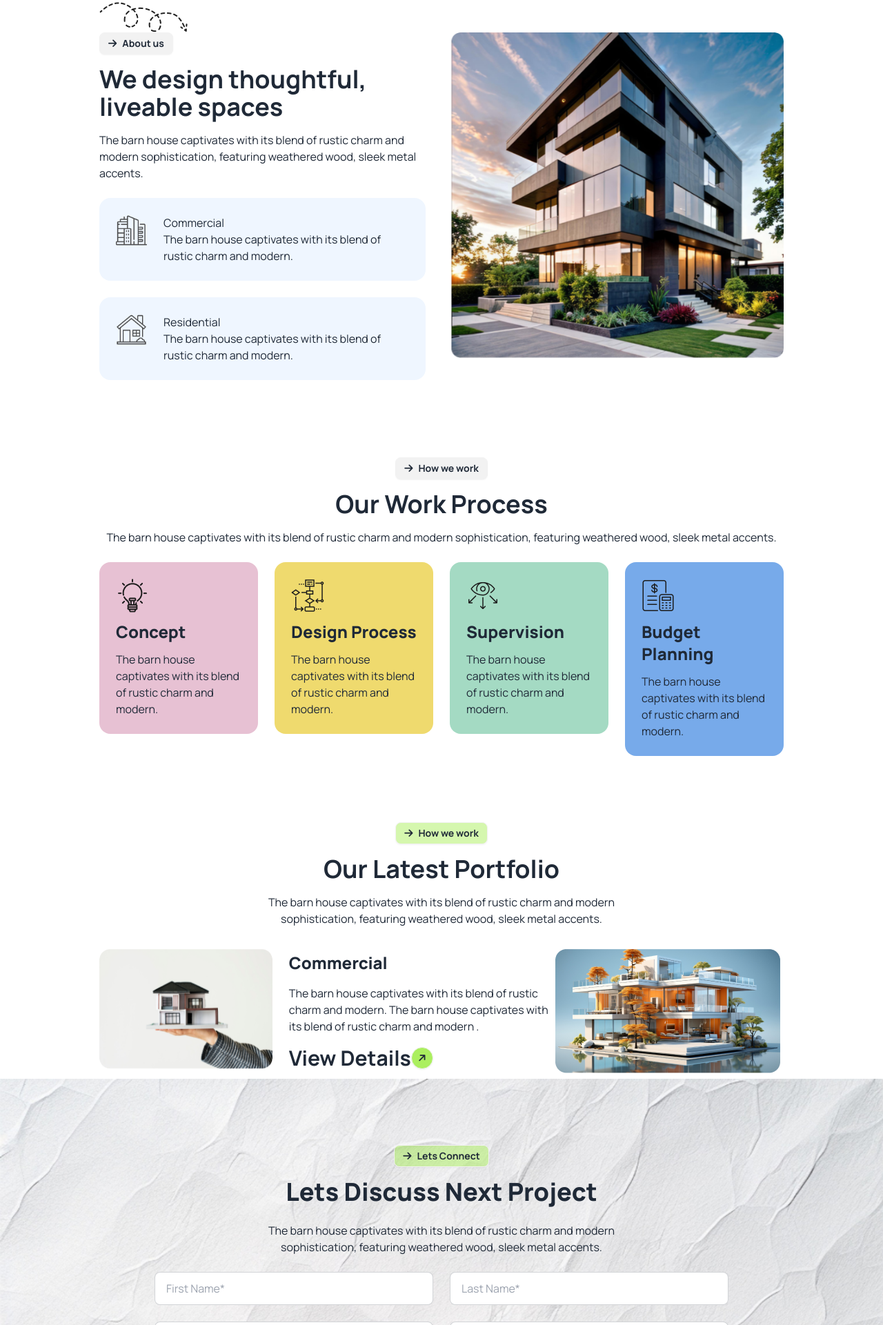
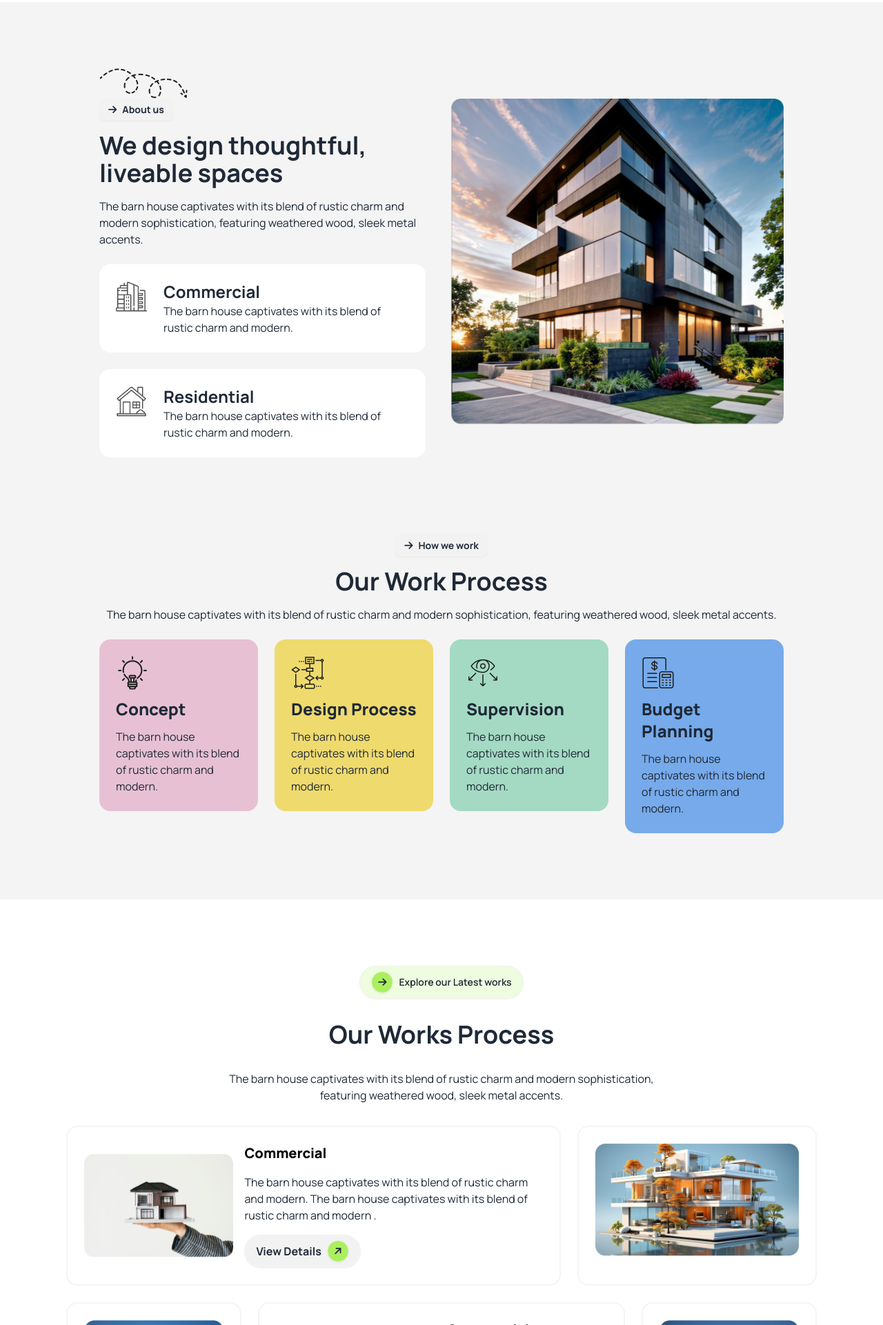
Before and after one commit to mehedee007/M3A01, a plain HTML site: page index.html in a window 1280 px wide. Shown: the part 879-2800 px from the top of the page at 69% size. Drawn offline with nearby package versions, Linux system fonts and the light colour scheme.

Commit message:
challenge part complete

```diff
--- a/index.html
+++ b/index.html
@@ -43,7 +43,7 @@
 
 <body class="font-manrope">
     <div class="">
-        <header class="lg:mx-36 lg:mt-10  lg:mb-28 mb-10 mt-9  bg-gradient-to-b from-[#FFF] to-100% px-5 lg:px-0" >
+        <header class="lg:mx-36 lg:mt-10  lg:mb-28 mb-10 mt-9  bg-[linear-gradient(0deg,_rgb(255,255,255),_rgba(255,255,255,0)_100%)] px-5 lg:px-0" >
 
             <!-- Navigation -->
             <nav>
@@ -52,20 +52,7 @@
                     <!-- For Mobile -->
                     <div class="navbar-start">
                         <div class="dropdown">
-                            <!-- <div tabindex="0" role="button" class="btn btn-ghost lg:hidden">
-                            <svg
-                              xmlns="http://www.w3.org/2000/svg"
-                              class="h-5 w-5"
-                              fill="none"
-                              viewBox="0 0 24 24"
-                              stroke="currentColor">
-                              <path
-                                stroke-linecap="round"
-                                stroke-linejoin="round"
-                                stroke-width="2"
-                                d="M4 6h16M4 12h8m-8 6h16" />
-                            </svg>
-                          </div> -->
+
                             <ul tabindex="0"
                                 class="menu menu-sm dropdown-content bg-base-100 rounded-box z-[1] mt-3 w-52 p-2 shadow">
                                 <li><a>Item 1</a></li>
@@ -136,7 +123,7 @@
             </section>
         </header>
 
-        <section class="w-full">
+        <section class="w-full bg-[#F4F4F4] py-24">
             <!-- About Us Section -->
 
             <div class="mb-8 lg:mb-28 lg:mx-36 px-5 lg:px-0">
@@ -155,23 +142,23 @@
                         </div>
 
 
-                        <!-- Commercial -->
-                        <div class="flex gap-6 text-left bg-blue-50 rounded-2xl p-6">
+
+                        <div class="flex gap-6 text-left bg-white rounded-2xl p-6">
                             <div>
                                 <img src="assets/commercial.png" alt="Commercial">
                             </div>
                             <div>
-                                <h3>Commercial</h3>
+                                <h3 class="text-2xl font-bold">Commercial</h3>
                                 <p>The barn house captivates with its blend of rustic charm and modern.</p>
                             </div>
                         </div>
                         <!--  Residential -->
-                        <div class="flex gap-6 text-left bg-blue-50 rounded-2xl p-6">
+                        <div class="flex gap-6 text-left bg-white rounded-2xl p-6">
                             <div>
                                 <img src="assets/residential.png" alt="Residential">
                             </div>
                             <div>
-                                <h3>Residential</h3>
+                                <h3 class="text-2xl font-bold">Residential</h3>
                                 <p>
                                     The barn house captivates with its blend of rustic charm and modern.
                                 </p>
@@ -250,46 +237,76 @@
         </section>
 
         <!-- Our Latest Portfolio (Challenge Section) -->
-        <section class="w-full">
-            <div class="lg:mx-36 lg:mt-24 px-5 lg:px-0">
-                <div class="flex flex-col gap-8">
-                    <div class="flex flex-col text-center items-center justify-center gap-4 lg:mx-56">
-                        <button class="btn bg-btn-secondary btn-sm w-max font-bold"> <i class="fa-solid fa-arrow-right"></i> How we work
+       <div class="my-24">
+        <div class="flex flex-col justify-center items-center gap-8">
+         <div class="font-bold  text-base font-manrope">
+           <button
+             class="btn rounded-full bg-[#ABEF5F33] "
+           >
+             <span class="btn btn-sm btn-circle bg-btn-primary">
+                <i class="fa-solid fa-arrow-right"></i>
+             </span>
+             Explore our Latest works
            </button>
-                        <h1 class="text-4xl font-bold">Our Latest Portfolio</h1>
-                        <p>
-                            The barn house captivates with its blend of rustic charm and modern sophistication,
-                            featuring weathered wood, sleek metal accents.
+         </div>
+         <h1 class="text-4xl font-bold">Our Works Process</h1>
+         <p class="text-base text-gray-500 lg:w-6/12 text-center">
+           The barn house captivates with its blend of rustic charm and modern sophistication, featuring weathered wood, sleek metal accents.
          </p>
+
+
+         <div class="grid grid-flow-row grid-cols-1 lg:grid-cols-12 mx-4 lg:mx-24 gap-4 lg:gap-6">
+            <div class="col-span-12 lg:col-span-8 p-6 flex justify-center items-center lg:items-center gap-4 flex-col lg:flex-row rounded-2xl border-2 border-zinc-100">
+              <div class="w-full lg:w-4/12">
+               <img class="w-full" src="./assets/img1.png" alt="">
               </div>
-                    <div class="grid lg:grid-cols-3">
-                        <div class="flex items-center justify-center gap-6 col-span-2">
-                            <div class="h-full w-full">
-                                <img src="assets/img1.png" alt="img1">
-                            </div>
-                            <div class="flex flex-col justify-between gap-4">
-                                <h3 class="font-extrabold text-2xl">Commercial</h3>
-                                <p>
+              <div class="flex justify-center items-start flex-col gap-4 w-full lg:w-8/12">
+               <h3 class="font-extrabold text-xl text-black">
+                Commercial
+                </h3>
+               <p class="text-base text-gray-400">
                  The barn house captivates with its blend of rustic charm and modern. The barn house captivates with its blend of rustic charm and modern .
                </p>
-                                <div class="">
-                                    <h3 class="font-bold text-3xl flex items-center justify-start">View Details <span class="bg-btn-primary btn btn-circle btn-sm">
+               <button class="btn btn-gost rounded-full text-base font-bold">
+                 View Details
+                 <span class="btn btn-sm btn-circle bg-btn-primary">
                     <i class="fa-solid fa-arrow-right -rotate-45"></i>
                  </span>
-                                </h3>
+               </button>
+              </div>
+
+            </div>
+            <div class="col-span-12 lg:col-span-4 p-6 rounded-2xl border-2 border-zinc-100 w-full">
+             <img class="w-full" src="./assets/img2.png" alt="">
+            </div>
+            <div class="col-span-12 lg:col-span-3 p-6 rounded-2xl border-2 border-zinc-100 w-full">
+             <img class="w-full" src="./assets/img3.png" alt="">
+            </div>
+            <div class="col-span-12 lg:col-span-6 p-6 flex justify-center items-center lg:items-center gap-4 flex-col lg:flex-row rounded-2xl border-2 border-zinc-100">
+             <div class="w-full lg:w-6/12">
+              <img src="./assets/img4.png" alt="" class="w-full">
+             </div>
+             <div class="flex justify-center items-start flex-col gap-4 w-full lg:w-6/12">
+              <h3 class="font-extrabold text-xl text-black">Commercial</h3>
+              <p class="text-base text-gray-400">
+               The barn house captivates with its blend of rustic charm and modern.
+              </p>
+              <button class="btn btn-gost rounded-full text-base font-bold ">
+                View Details
+                <span class="btn btn-sm btn-circle bg-btn-primary">
+                    <i class="fa-solid fa-arrow-right -rotate-45"></i>
+                 </span>
+              </button>
+             </div>
+
+           </div>
+           <div class="col-span-12 lg:col-span-3 p-6 rounded-2xl border-2 border-zinc-100 w-full">
+             <img class="w-full" src="./assets/img5.png" alt="">
+            </div>
          </div>
         </div>
 
       </div>
-                        <div>
-                            <img src="assets/img2.png" alt="img2">
-                        </div>
-
-                    </div>
-                </div>
-
-            </div>
-        </section>
 
         <!-- Let's Discuss Next Section -->
         <section class="w-full bg-[url('/assets/bg.jpg')] mt-2 bg-no-repeat bg-cover">
```
Lines whose indentation alone changed are shown as unchanged.
